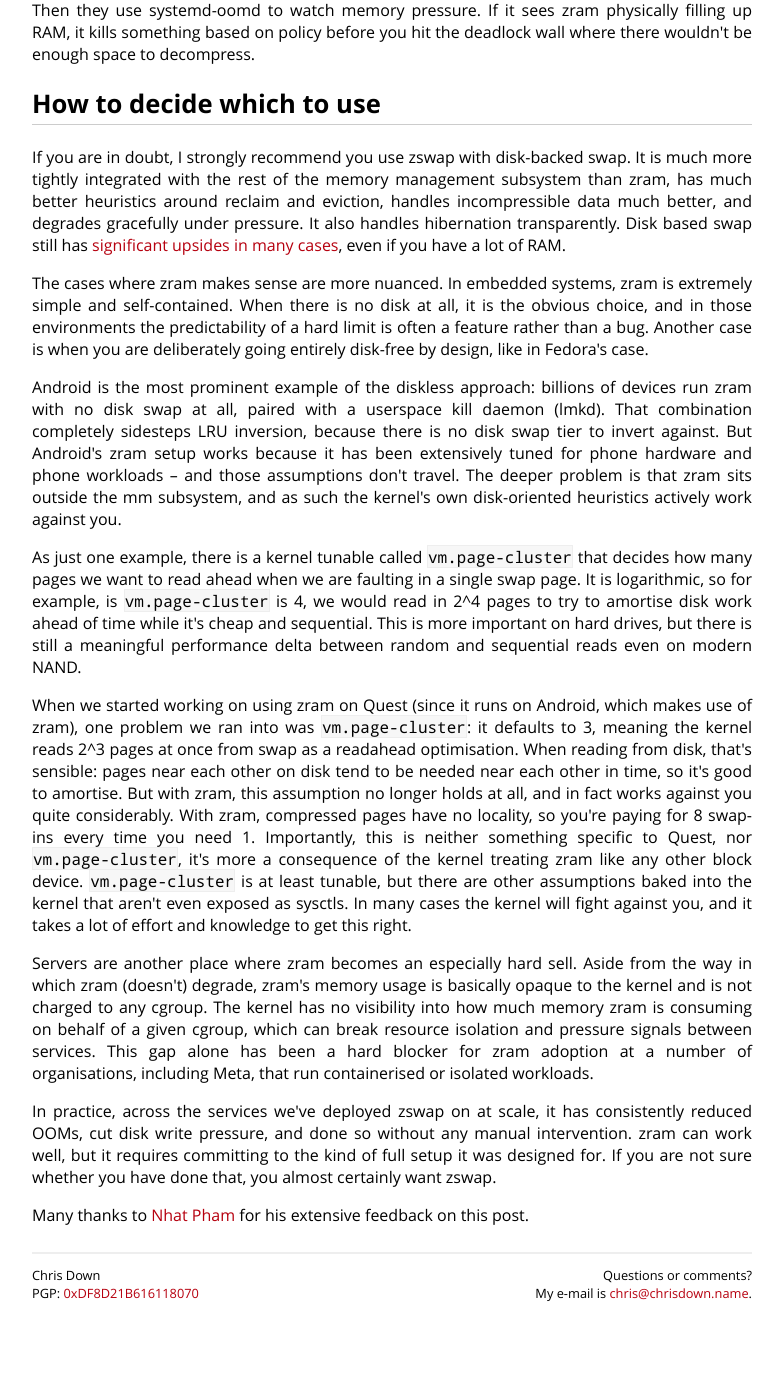
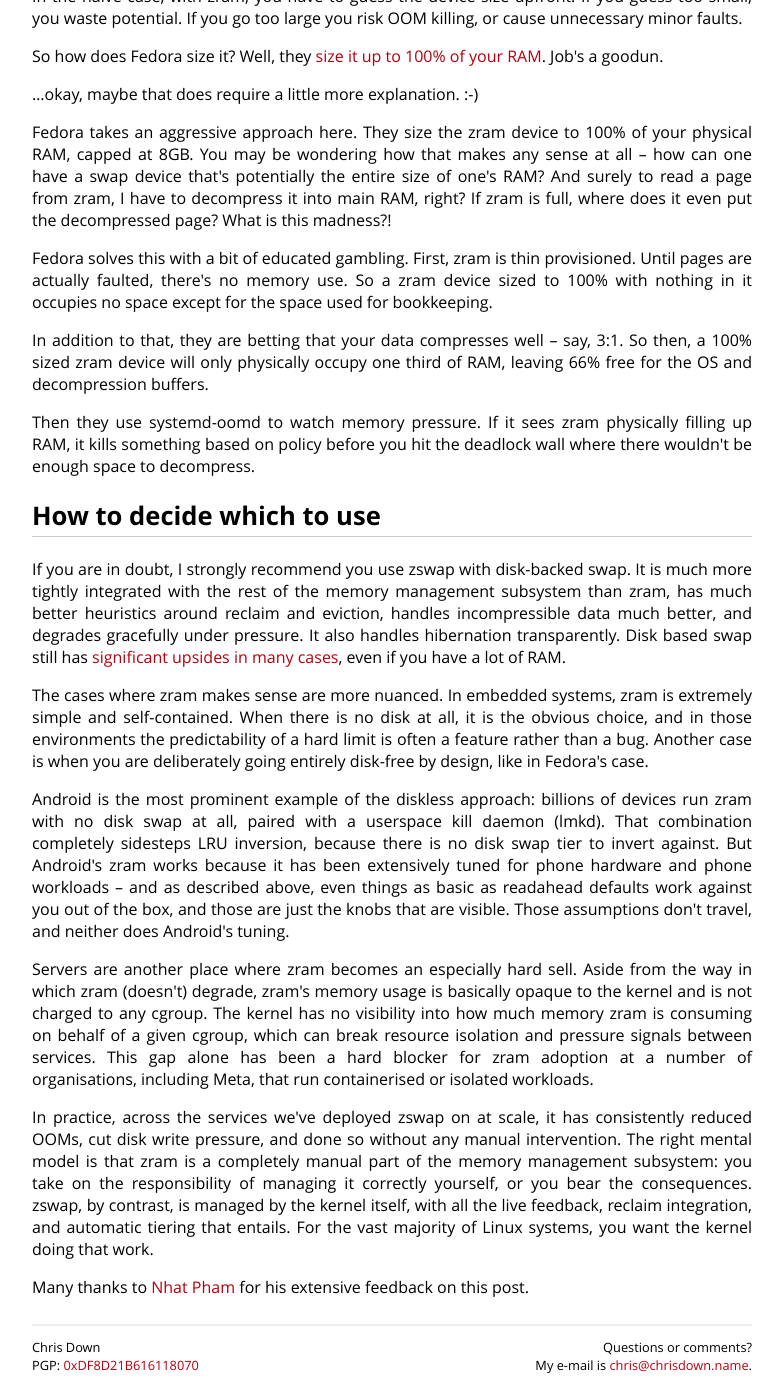
Before and after one commit to cdown/chrisdown.name, a Jekyll site: the page built from _posts/2026-03-17-zswap-vs-zram-when-to-use-what.md, in a window 1280 px wide and 1400 px high, scrolled down 14302 px. Shown: the whole window, without its empty margins (248-1032 px from the left). Built offline with Jekyll 4.4.1, drawn with Linux system fonts in a browser that asks for light colours; before the commit the page ends 15630 px from its top, so only the background shows below that; some of the changed text lies outside the part shown.

Commit message:
zswap post: Move cluster example up and generally rewrite a bit

```diff
--- a/_posts/2026-03-17-zswap-vs-zram-when-to-use-what.md
+++ b/_posts/2026-03-17-zswap-vs-zram-when-to-use-what.md
@@ -300,7 +320,7 @@ start_over:
 }
 {% endhighlight %}
 
-<div class="citation"><a href="https://git.kernel.org/pub/scm/linux/kernel/git/torvalds/linux.git/tree/mm/swap file.c?h=v6.19#n1341">swap_alloc_slow()</a> from Linux 6.19</div>
+<div class="citation"><a href="https://git.kernel.org/pub/scm/linux/kernel/git/torvalds/linux.git/tree/mm/swapfile.c?h=v6.19#n1341">swap_alloc_slow()</a> from Linux 6.19</div>
 
 {% endcc %}
 
@@ -512,10 +532,13 @@ static unsigned long zswap_shrinker_count(
 
 {% endcc %}
 
-Note the amount of care and attention that goes into choosing what to evict.
-zswap tracks recent disk swap-ins to avoid thrashing, and scales eviction by
-compression ratio -- the better zswap compresses, the fewer pages it evicts to
-avoid unnecessary I/O. Cold pages trickle down to the SSD automatically.
+That is to say, rather than relying on static thresholds or periodic polls,
+zswap evicts based on live feedback from the reclaim path, tracking actual disk
+swap-in rates and compression ratios. Cold pages drain to the SSD the moment
+pressure builds. When memory is truly scarce, the compressed pool is holding
+your active working set rather than data you stopped touching hours ago, and
+the page faults that matter most stay in fast compressed RAM rather than going
+to disk.
 
 But there is, as always, a catch. When zswap hits its `max_pool_percent` limit,
 `zswap_check_limits()` causes `zswap_store()` to reject the page and return
@@ -583,7 +606,7 @@ high and a cgroup is generating a lot of incompressible data, reclaimers can
 end up in a pathological loop -- repeatedly attempting to compress the same
 incompressible pages, failing, cycling them back to the active list, and trying
 again. With no disk fallback, there is no way to make forward progress, which
-can cause serious problems in production. This is something we are actively working on: the approach would keep
+can cause serious problems in production. We are working on an approach that would keep
 incompressible pages in the zswap pool as-is rather than cycling them,
 organised in a per-cgroup LRU so the shrinker can evict them to disk once they
 turn cold.
@@ -824,33 +847,11 @@ going entirely disk-free by design, like in Fedora's case.
 Android is the most prominent example of the diskless approach: billions of
 devices run zram with no disk swap at all, paired with a userspace kill daemon
 (lmkd). That combination completely sidesteps LRU inversion, because there is
-no disk swap tier to invert against. But Android's zram setup works because it
-has been extensively tuned for phone hardware and phone workloads -- and those
-assumptions don't travel. The deeper problem is that zram sits outside the mm
-subsystem, and as such the kernel's own disk-oriented heuristics actively work
-against you.
-
-As just one example, there is a kernel tunable called `vm.page-cluster` that
-decides how many pages we want to read ahead when we are faulting in a single
-swap page. It is logarithmic, so for example, is `vm.page-cluster` is 4, we
-would read in 2^4 pages to try to amortise disk work ahead of time while it's
-cheap and sequential. This is more important on hard drives, but there is still
-a meaningful performance delta between random and sequential reads even on
-modern NAND.
-
-When we started working on using zram on Quest (since it runs on Android, which
-makes use of zram), one problem we ran into was `vm.page-cluster`: it defaults
-to 3, meaning the kernel reads 2^3 pages at once from swap as a readahead
-optimisation. When reading from disk, that's sensible: pages near each other on
-disk tend to be needed near each other in time, so it's good to amortise. But
-with zram, this assumption no longer holds at all, and in fact works against
-you quite considerably. With zram, compressed pages have no locality, so you're
-paying for 8 swap-ins every time you need 1. Importantly, this is neither
-something specific to Quest, nor `vm.page-cluster`, it's more a consequence of
-the kernel treating zram like any other block device. `vm.page-cluster` is at
-least tunable, but there are other assumptions baked into the kernel that
-aren't even exposed as sysctls. In many cases the kernel will fight against
-you, and it takes a lot of effort and knowledge to get this right.
+no disk swap tier to invert against. But Android's zram works because it has
+been extensively tuned for phone hardware and phone workloads -- and as
+described above, even things as basic as readahead defaults work against you
+out of the box, and those are just the knobs that are visible. Those
+assumptions don't travel, and neither does Android's tuning.
 
 Servers are another place where zram becomes an especially hard sell. Aside
 from the way in which zram (doesn't) degrade, zram's memory usage is basically
@@ -862,9 +863,12 @@ organisations, including Meta, that run containerised or isolated workloads.
 
 In practice, across the services we've deployed zswap on at scale, it has
 consistently reduced OOMs, cut disk write pressure, and done so without any
-manual intervention. zram can work well, but it requires committing to the kind
-of full setup it was designed for. If you are not sure whether you have done
-that, you almost certainly want zswap.
+manual intervention. The right mental model is that zram is a completely
+manual part of the memory management subsystem: you take on the responsibility
+of managing it correctly yourself, or you bear the consequences. zswap, by
+contrast, is managed by the kernel itself, with all the live feedback, reclaim
+integration, and automatic tiering that entails. For the vast majority of Linux
+systems, you want the kernel doing that work.
 
 Many thanks to [Nhat Pham](https://github.com/nhatsmrt) for his extensive
 feedback on this post.
```
Also changed, not shown: other parts of _posts/2026-03-17-zswap-vs-zram-when-to-use-what.md (+24 -4 lines).
